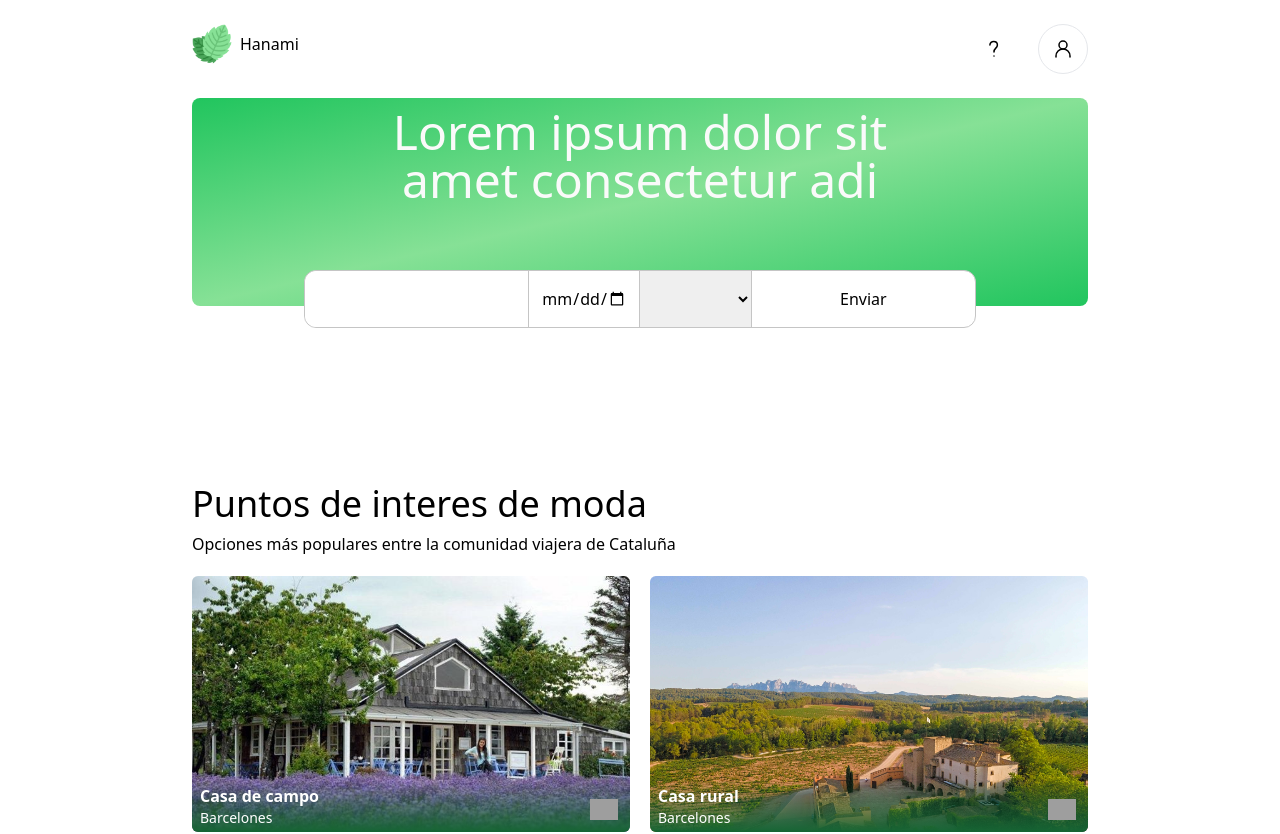
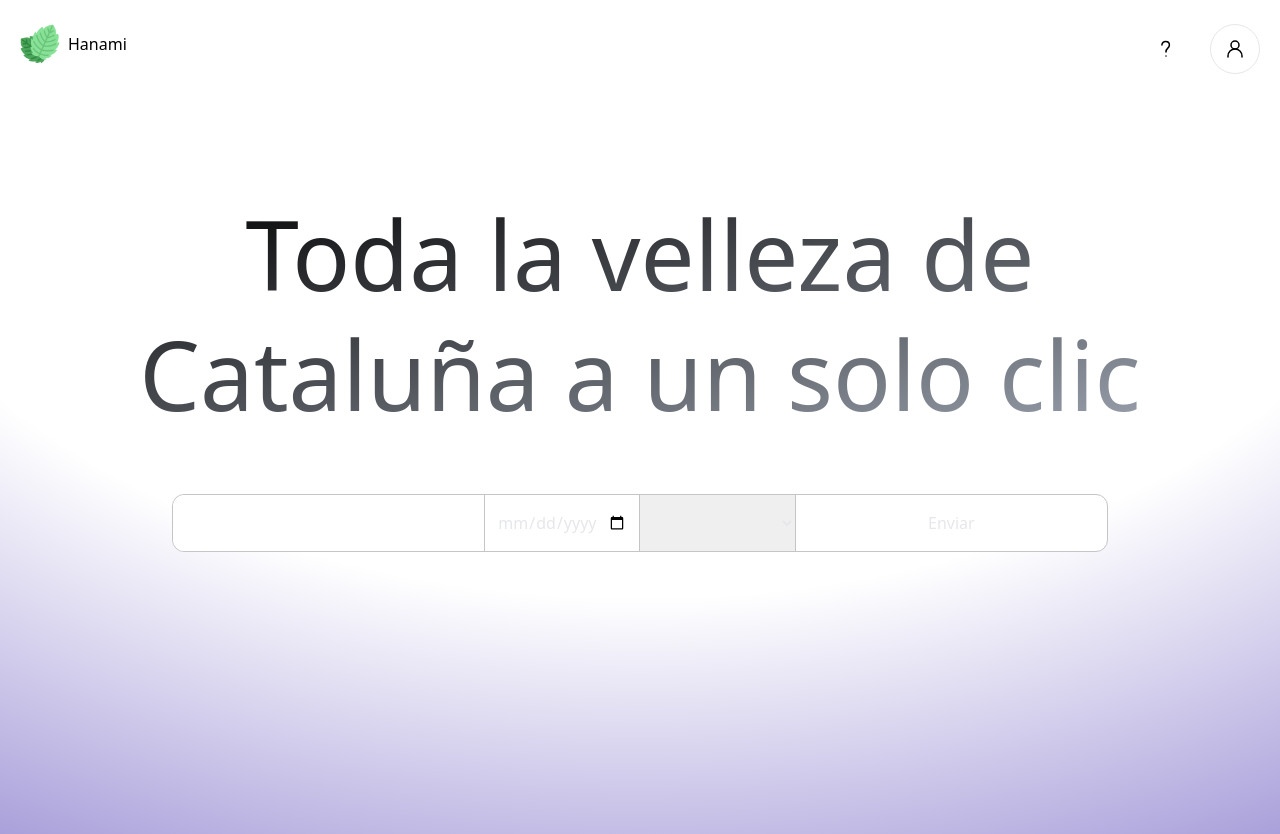
Before and after one commit to salah-NaN/front-hanami, a React (Vite) app: page / in a window 1280 px wide. Shown: the top 834 px of the page. Built offline with nearby package versions, Linux system fonts and the light colour scheme; grey boxes are pictures that could not be loaded.

Commit message:
banner style y layout

```diff
--- a/src/App.jsx
+++ b/src/App.jsx
@@ -1,12 +1,14 @@
 import { NavBar } from "./components/";
-import { Link, Outlet } from "react-router-dom";
+import { Outlet } from "react-router-dom";
+import LayoutHanami from "./layout/LayoutHanami";
 
 export const App = () => {
   return (
-    <div className="w-[90%] sm:w-[92%] md:w-[90%] lg:w-[70%] mx-auto">
-      <NavBar />
-      <Outlet />
-    </div>
+    <LayoutHanami />
+    // <div className="w-[90%] sm:w-[92%] md:w-[90%] lg:w-[70%] mx-auto">
+    //   <NavBar />
+    //   <Outlet />
+    // </div>
   );
 };
 
--- a/src/components/Banner.jsx
+++ b/src/components/Banner.jsx
@@ -1,20 +1,46 @@
+import {
+  motion,
+  useMotionValue,
+  useMotionTemplate,
+  animate,
+} from "framer-motion";
+import { useEffect } from "react";
+import { SearchBar } from './SearchBar'
 
+const COLORS = ["#13FFAA", "#1E67C6", "#CE84CF", "#DD335C"];
 
+export const Banner = () => {
+  const color = useMotionValue(COLORS[0]);
+  const backgroundImage = useMotionTemplate`radial-gradient(125% 125% at 50% 0%, #FFFFFF 50%, ${color})`;
 
-export default function Banner() {
+  useEffect(() => {
+    animate(color, COLORS, {
+      ease: "easeInOut",
+      duration: 12,
+      repeat: Infinity,
+      repeatType: "mirror",
+    });
+  }, []);
 
-    return (
-        <>
-            <section class=" rounded-lg h-48 bg-gradient-to-tl from-[#21c55e] via-[#86e196] to-[#21c55e]
-            sm:h-44
-            lg:h-52 ">
-                <h2 class=" z-10 mx-auto text-[23px] pt-5 text-[#fafafa] h-10 w-2/3 text-center
-                md:text-3xl md:pt-2.5
-                lg:text-5xl">
-                    Lorem ipsum dolor sit amet consectetur adi
-                </h2>
-            </section>
-        </>
+  return (
+    <>
+      <motion.div
+        style={{ backgroundImage }}
+        className="relative grid min-h-screen place-items-center overflow-hidden
+       bg-gray-950 px-4 py-24 text-gray-200"
+      >
+        <div className="relative z-10 flex flex-col items-center w-full h-full">
+          <h1
+            className="max-w-5xl bg-gradient-to-br from-black to-gray-400 bg-clip-text text-center text-3xl
+            font-medium leading-tight text-transparent sm:text-3xl sm:leading-tight md:text-8xl md:leading-tight"
+          >
+            Toda la velleza de Cataluña a un solo clic
+          </h1>
+         <SearchBar />
+        </div>
+      </motion.div>
+    </>
+  );
+};
 
-    )
-}
+export default Banner;
--- a/src/components/NavBar/NavBar.jsx
+++ b/src/components/NavBar/NavBar.jsx
@@ -1,4 +1,3 @@
-// import { useState } from "react";
 import { AnimatePresence, useCycle } from "framer-motion";
 import { motion } from "framer-motion";
 import { AccountButton, Logo, HanburgerButton, NavLinks } from "../";
@@ -16,8 +15,8 @@ export const NavBar = () => {
   };
 
   return (
-    <div className="">
-      <header className="w-full">
+    <div className="px-5">
+      <header className="w-full bg-transparent">
         <nav className="flex justify-between sticky py-6 w-full mx-auto">
           <Logo />
           <div className="hidden md:block">
--- a/src/components/SearchBar.jsx
+++ b/src/components/SearchBar.jsx
@@ -1,31 +1,33 @@
-
-
-
-export default function SearchBar() {
-
-
-
+export const SearchBar = () => {
   return (
     <>
-            <form className="flex flex-col w-9/12 mx-auto h-[168px] rounded-xl border  border-[#c5c5c5] relative -top-[86px] bg-[#ffffff]
-            lg:-top-9 lg:h-full lg:w-9/12 lg:flex-row " >
-                <input className="w-full h-14 focus:outine-none rounded-t-lg border-b border-[#c5c5c5] bg-[#ffffff]
-                lg:border-none  lg:rounded-l-xl " ></input>
-                <div className="w-full h-14 flex border-b border-[#c5c5c5] lg:border-none" >
-                    <input className="px-3 w-1/2 border-r border-[#c5c5c5] bg-[#ffffff]
+      <form
+        className="my-24 flex flex-col w-9/12 mx-auto h-[168px] rounded-xl border border-[#c5c5c5] relative -top-[86px] bg-[#ffffff]
+            lg:-top-9 lg:h-fit lg:w-9/12 lg:flex-row "
+      >
+        <input
+          className="w-full h-14 focus:outine-none rounded-t-lg border-b border-[#c5c5c5] bg-[#ffffff]
+                lg:border-none  lg:rounded-l-xl "
+        ></input>
+        <div className="w-full h-14 flex border-b border-[#c5c5c5] lg:border-none">
+          <input
+            className="px-3 w-1/2 border-r border-[#c5c5c5] bg-[#ffffff]
                     lg:border-r lg:border-l lg:border-[#c5c5c5]"
-                    type="date" ></input>
-                    <select className="w-1/2
-                    lg:border-r lg:border-[#c5c5c5]">
-                        <option value ></option>
-                        <option value ></option>
-                        <option value ></option>
+            type="date"
+          ></input>
+          <select
+            className="w-1/2
+                    lg:border-r lg:border-[#c5c5c5]"
+          >
+            <option value></option>
+            <option value></option>
+            <option value></option>
           </select>
         </div>
-                <button className="w-full h-14">
-                    Enviar
-                </button>
+        <button className="w-full h-14">Enviar</button>
       </form>
     </>
-    )
+  );
 }
+
+export default SearchBar
--- a/src/components/cardItem/CardItem.jsx
+++ b/src/components/cardItem/CardItem.jsx
@@ -31,7 +31,7 @@ export const CardItem = ({ puntos_interes }) => {
       initial="hidden"
       animate={mainControladores}
       transition={{ duration: 0.5, delay: 0.25 }}
-      className="border-none rounded-md w-full h-full"
+      className="border-none rounded-md w-full h-full cursor-pointer"
       style={{
         backgroundImage: `url(${puntos_interes.imagen})`,
         backgroundSize: `cover`,
--- a/src/layout/LayoutHanami.jsx
+++ b/src/layout/LayoutHanami.jsx
@@ -1,9 +1,15 @@
+import { Outlet } from "react-router-dom";
+import { NavBar } from "../components";
+
 export const LayoutHanami = () => {
   return (
     <div className="">
       {/* navbar (header) */}
-      <header>{/* NavBar */}</header>
-      {/* children */}
+      {/* <header></header> */}
+      <NavBar />
+      <div className="">
+        <Outlet />
+      </div>
       {/* div footer */}
       <div className="">{/* Footer */}</div>
     </div>
--- a/src/main.jsx
+++ b/src/main.jsx
@@ -8,10 +8,10 @@ import Register from './pages/Register.jsx'
 import Inicio from './pages/Inicio.jsx'
 import PuntoInteres from './pages/PuntoInteres.jsx'
 import Actividades from './pages/Actividades.jsx'
+import LayoutHanami from './layout/LayoutHanami.jsx'
 
 
 ReactDOM.createRoot(document.getElementById('root')).render(
-
 
   <BrowserRouter>
     <Routes>
--- /dev/null
+++ b/src/pages/Home.jsx
@@ -0,0 +1,7 @@
+export const Home = () => {
+  return (
+    <div>Home</div>
+  )
+}
+
+export default Home;
--- a/src/pages/Inicio.jsx
+++ b/src/pages/Inicio.jsx
@@ -2,16 +2,15 @@ import { CardsBox } from "../components";
 import Banner from "../components/Banner";
 import SearchBar from "../components/SearchBar";
 
+export const Inicio = () => {
+  return (
+    <>
+      <div className="">
+        <Banner />
+      </div>
+      <CardsBox />
+    </>
+  );
+};
 
-
-export default function Inicio() {
-
-    return (
-        <>
-            <Banner/>
-            <SearchBar/>
-            <CardsBox />
-        </>
-
-    )
-}
+export default Inicio;
```
Lines whose indentation alone changed are shown as unchanged.
